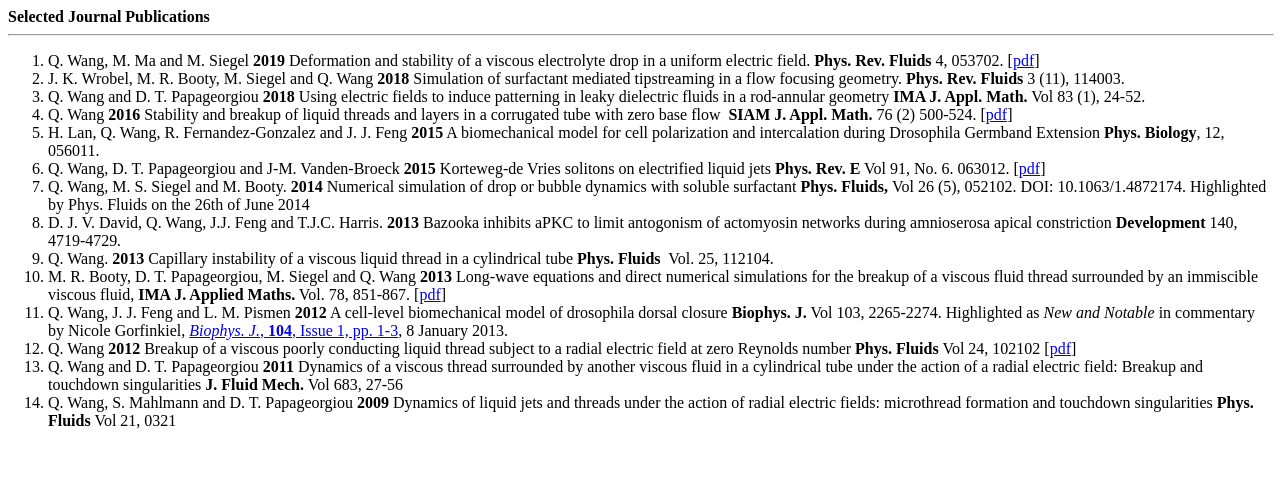
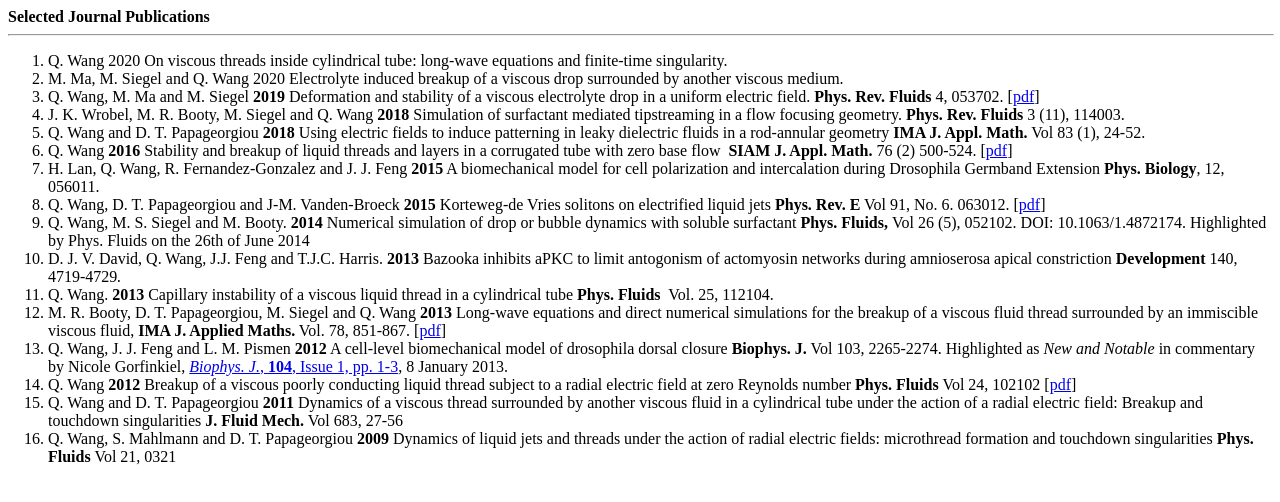
Before and after one commit to qiming82/qiming82.github.io, a plain HTML site: page pub2.html in a window 1280 px wide. Drawn offline with Linux system fonts and the light colour scheme.

Commit message:
Update pub2.html

```diff
--- a/pub2.html
+++ b/pub2.html
@@ -9,6 +9,10 @@
     </b>
     <hr width="100%" size="2">
     <ol>
+      <li> Q. Wang 2020 On viscous threads inside cylindrical tube: long-wave equations and finite-time singularity.
+        </li>
+      <li>M. Ma, M. Siegel and Q. Wang 2020 Electrolyte induced breakup of a viscous drop surrounded by another viscous medium.
+       </li>
       <li>Q. Wang, M. Ma and M. Siegel <b>2019 </b> Deformation and stability of
         a viscous electrolyte drop in a uniform electric field.
         <b>Phys. Rev. Fluids </b>4, 053702.
```
